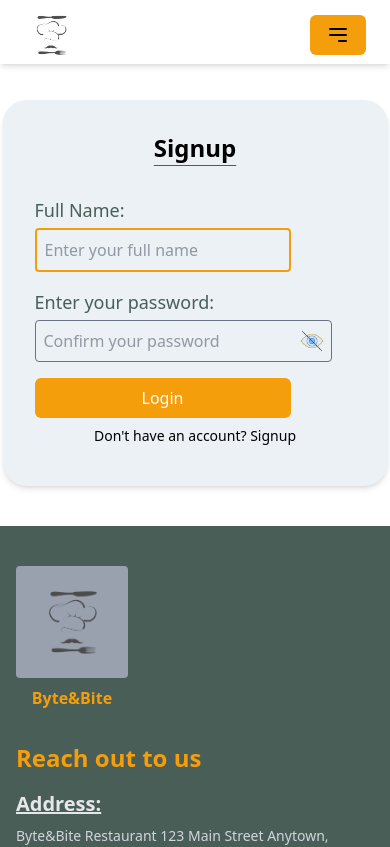
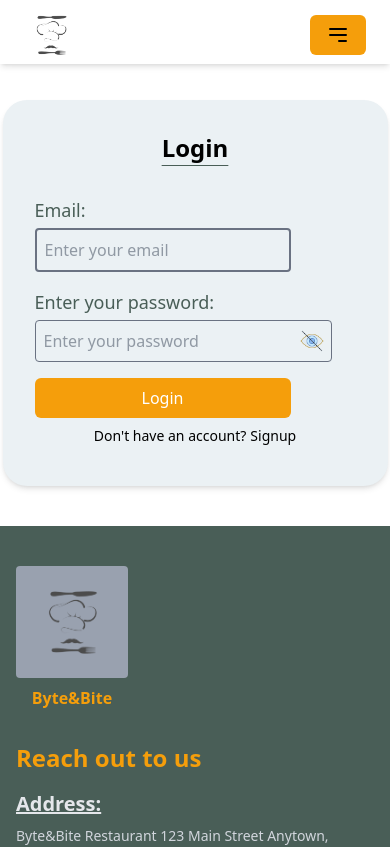
Before and after one commit to HarisKhann1/Byte-n-Bite, a React (Vite) app: page /login in a window 390 px wide. Shown: the top 847 px of the page. Built offline with nearby package versions, Linux system fonts and the light colour scheme.

Commit message:
fixed some authentication ui and added sonner toast library

```diff
--- a/package.json
+++ b/package.json
@@ -13,7 +13,9 @@
     "@tailwindcss/vite": "^4.0.0",
     "react": "^18.3.1",
     "react-dom": "^18.3.1",
+    "react-hook-form": "^7.54.2",
     "react-router-dom": "^7.1.3",
+    "sonner": "^1.7.4",
     "tailwindcss": "^4.0.0"
   },
   "devDependencies": {
--- a/src/components/Button.jsx
+++ b/src/components/Button.jsx
@@ -2,7 +2,7 @@ import React from 'react'
 
 export default function Button({
     children,
-    type = '',
+    type = "button",
     className = '',
     ...props
  }) {
--- a/src/components/FAQs.jsx
+++ b/src/components/FAQs.jsx
@@ -41,7 +41,7 @@ export default function FAQs(props) {
     return (
        <section className='-mt-6 py-20 bg-[#ebf1f4]'>
             <Container>
-                <div className='flex flex-col gap-6'>
+                <div className='flex flex-col gap-6 pb-3'>
                     <h2 className='text-xl font-medium md:font-semibold md:text-3xl lg:text-4xl'>Frequently Asked Questions</h2>
                     <div className='flex flex-col gap-4'>
                         {
--- a/src/components/Input.jsx
+++ b/src/components/Input.jsx
@@ -16,14 +16,14 @@ function Input(
         <div>
             {label && <label htmlFor={id} className='block text-secondary font-medium text-lg mb-1'>{ label }:</label>}
             <input
+                ref={ref}
                 className={`border-1 border-gray-500 rounded outline-none px-2 py-[0.5rem]
-                            sm:text-[1rem] sm:font-medium text-gray-700 duration-100 ease-in-out focus:border-primary
+                            sm:text-[1rem] sm:font-medium text-gray-700 duration-100 ease-in-out
                              focus:border-2
                             ${className}
                          `}
                 placeholder={placeholder}
                 type={type}
-                ref={ref}
                 id={id}
                 {...props}
             />
--- a/src/components/Login.jsx
+++ b/src/components/Login.jsx
@@ -7,23 +7,26 @@ import Button from './Button';
 import { Link } from 'react-router-dom';
 import showPasswordImage from '../assets/images/show-password-48.png'
 import hidePasswordImage from '../assets/images/blind-40.png'
+import { useForm } from 'react-hook-form';
+import { toast } from 'sonner'
 
 export default function Login(props) {
-    const ref = useRef();
-    const passRef = useRef();
     const [isPasswordHidden, setisPasswordHidden] = React.useState(true)
+    const { register, handleSubmit, formState: { errors }, setFocus } = useForm();
+
+    const onSubmit = (data) => {
+        toast.success('Login successful');
+        console.log('submitted');
+        console.log(data);
+    }
 
     useEffect(() => {
-        ref.current.focus(); // Focus only on the first render
-    }, []);
+        setFocus('email') // Focus only on the first render
+    }, [setFocus]);
 
-    useEffect(() => {
-        if (!isPasswordHidden) {
-            passRef.current.type = 'text';
-        } else {
-            passRef.current.type = 'password';
-        }
-    }, [isPasswordHidden]);
+    const redBorderONError = (inputBox) => {
+        return inputBox ? 'border-2 border-red-500' : ''
+    }
 
     return (
         <section className='pt-25 pb-10 flex flex-col items-center'>
@@ -33,34 +36,71 @@ export default function Login(props) {
                             <h2 className='border-2 border-secondary py-1 font-medium px-4 rounded-2xl'>Byte&Bite</h2>
                         </div>
                         <div className='flex flex-col gap-2 items-center'>
-                            <h2 className='mb-6 text-2xl font-bold text-center underline underline-offset-8 decoration-1 decoration-secondary'>Signup</h2>
-                            <form className='flex flex-col gap-4'>
-                                <Input  label='Full Name' type='text' className='min-w-64 md:min-w-72' placeholder='Enter your full name' ref={ref}/>
+                            <h2 className='mb-6 text-2xl font-bold text-center underline underline-offset-8 decoration-1 decoration-secondary'>Login</h2>
+                            <form onSubmit={handleSubmit(onSubmit)} className='flex flex-col gap-4'>
+                                <Input
+                                    {...register("email",
+                                        {
+                                            required: "Email is required.",
+                                            pattern: {
+                                                value: /^[a-zA-Z0-9._-]+@[a-zA-Z0-9.-]+\.[a-zA-Z]{2,4}$/,
+                                                message: "Invalid email address."
+                                            }
+                                        }
+                                    )}
+                                    label='Email'
+                                    type='text'
+                                    className={`min-w-64 md:min-w-72 ${redBorderONError(errors.email)}`}
+                                    placeholder='Enter your email'
+                                />
+                                {errors.email && <p className="text-red-500 text-sm -mt-4">{errors.email.message}</p>}
                                 <div className='min-w-64 md:min-w-72 flex flex-row items-center'>
-                                    <Input ref={passRef}  label='Enter your password' type='password' className='min-w-64 md:min-w-72 pr-14' placeholder='Confirm your password'/>
+                                    <Input
+                                        {
+                                            ...register("password",
+                                                {
+                                                    required: "Password is required.",
+                                                    minLength: {
+                                                        value: 8,
+                                                        message: "Password must be at least 8 characters long."
+                                                    }
+                                                }
+                                            )
+                                        }
+                                        label='Enter your password'
+                                        type={isPasswordHidden ? 'password' : 'text'}
+                                        className={`min-w-64 md:min-w-72 pr-14 ${redBorderONError(errors.password)}`}
+                                        placeholder='Enter your password'
+                                    />
                                     <img
                                         className='w-6 h-6 cursor-pointer -translate-x-8 translate-y-4'
                                         onClick={() => setisPasswordHidden(!isPasswordHidden)}
                                         src={isPasswordHidden ? hidePasswordImage : showPasswordImage}
-                                        alt="password hidden"
+                                        alt="Toggle password visibility"
                                     />
                                 </div>
+                                {errors.password && <p className="text-red-500 text-sm -mt-4">{errors.password.message}</p>}
                                 <div>
-                                    <Button type='submit' className='min-w-64 md:min-w-72 bg-primary cursor-pointer font-medium text-white py-2 rounded hover:bg-amber-600 transition duration-300 ease-in-out'>
-                                    Login
+                                    <Button
+                                        type='submit'
+                                        className='min-w-64 md:min-w-72 bg-primary cursor-pointer font-medium text-white py-2 rounded hover:bg-amber-600 transition duration-300 ease-in-out'>
+                                        Login
                                     </Button>
                                 </div>
                             </form>
+
+                            <p className='text-center text-sm'>Don't have an account?
                                 <Link to='/signup'>
-                                    <p className='text-center text-sm'>Don't have an account? <span className='font-medium'>Signup</span></p>
+                                    <span className='font-medium ml-1 hover:text-secondary'>Signup</span>
                                 </Link>
+                            </p>
                         </div>
                     </div>
                     <div className='hidden md:block max-w-[55%]'>
                         <img
                             className='w-[36rem] h-[26rem] object-cover rounded-2xl'
                             src={sigupImage}
-                            alt=""
+                             alt="Signup illustration"
                         />
                     </div>
                 </div>
--- a/src/components/Signup.jsx
+++ b/src/components/Signup.jsx
@@ -1,4 +1,4 @@
-import React from 'react'
+import React,{useState} from 'react'
 import Container from './Container'
 import Input from './Input'
 import { useEffect, useRef } from 'react';
@@ -7,27 +7,42 @@ import Button from './Button';
 import { Link } from 'react-router-dom';
 import showPasswordImage from '../assets/images/show-password-48.png'
 import hidePasswordImage from '../assets/images/blind-40.png'
+import { set, useForm } from 'react-hook-form';
 
 
 export default function Signup(props) {
-    const ref = useRef();
-    const passRef = useRef();
-    const pass2Ref = useRef();
-    const [isPasswordHidden, setisPasswordHidden] = React.useState(true)
+    const [isPasswordsMatch, setisPasswordsMatch] = useState(true)
+    const [isPasswordHidden, setisPasswordHidden] = useState(true)
+    const [isPassword2Focused, setisPassword2Focused] = useState(false)
+    const { register, handleSubmit, watch, formState: { errors }, setFocus, setError, clearErrors } = useForm();
 
     useEffect(() => {
-        ref.current.focus(); // Focus only on the first render
-    }, []);
+        setFocus('fullname'); // Focus only on the first render
+    }, [setFocus]);
 
     useEffect(() => {
-        if (!isPasswordHidden) {
-            passRef.current.type = 'text';
-            pass2Ref.current.type = 'text';
-        } else {
-            passRef.current.type = 'password';
-            pass2Ref.current.type = 'password';
+        if (isPassword2Focused && (watch('password') !== watch('password2'))) {
+            console.log('passwords do not match');
+            setisPasswordsMatch(false)
+            return;
         }
-    }, [isPasswordHidden]);
+
+        if (isPassword2Focused && (watch('password') === watch('password2'))) {
+            setisPasswordsMatch(true)
+        }
+    }, [watch('password'), watch('password2'), isPassword2Focused]);
+
+    const onSubmit = (data) => {
+        if (watch('password') !== watch('password2')) {
+            return;
+        }
+        console.log('submitted');
+        console.log(data);
+    }
+
+    const redBorderONError = (inputBox) => {
+         return inputBox ? 'border-2 border-red-500' : ''
+    }
 
     return (
         <section className='pt-25 pb-10 flex flex-col items-center'>
@@ -38,11 +53,83 @@ export default function Signup(props) {
                         </div>
                         <div className='flex flex-col gap-2 items-center'>
                             <h2 className='mb-6 text-2xl font-bold text-center underline underline-offset-8 decoration-1 decoration-secondary'>Signup</h2>
-                            <form className='flex flex-col gap-4'>
-                                <Input  label='Full Name' type='text' className='min-w-64 md:min-w-72' placeholder='Enter your full name' ref={ref}/>
-                                <Input  label='Email' type='text' className='min-w-64 md:min-w-72' placeholder='Enter your email'/>
+
+                            <form onSubmit={handleSubmit(onSubmit)} className='flex flex-col gap-4'>
+                                <Input
+                                    { ...register("fullname",
+                                        {
+                                            required: "Full name is required.",
+                                            minLength: {
+                                                value: 3,
+                                                message: "Full name must be at least 3 characters long."
+                                            }
+                                        }
+                                    )}
+                                    label='Full Name'
+                                    type='text'
+                                    className={`min-w-64 md:min-w-72 ${redBorderONError(errors.fullname)}`} placeholder='Enter your full name'
+                                />
+                                {errors.fullname && <p className="text-red-500 text-sm -mt-4">{errors.fullname.message}</p>}
+
+                                <Input
+                                    { ...register("email",
+                                        {
+                                            required: "Email is required.",
+                                            pattern: {
+                                                value: /^[a-zA-Z0-9._-]+@[a-zA-Z0-9.-]+\.[a-zA-Z]{2,4}$/,
+                                                message: "Invalid email address."
+                                            }
+                                        }
+                                    )}
+                                    label='Email'
+                                    type='text'
+                                    className={`min-w-64 md:min-w-72 ${redBorderONError(errors.email)}`}
+                                    placeholder='Enter your email'
+                                />
+                                {errors.email && <p className="text-red-500 text-sm -mt-4">{errors.email.message}</p>}
+
                                 <div className='min-w-64 md:min-w-72 flex flex-row items-center'>
-                                    <Input ref={passRef}  label='Enter your password' type='password' className='min-w-64 md:min-w-72 pr-14' placeholder='Confirm your password'/>
+                                    <Input
+                                        { ...register("password",
+                                            {
+                                                required: "Password is required.",
+                                                minLength: {
+                                                    value: 8,
+                                                    message: "Password must be at least 8 characters long."
+                                                }
+                                            }
+                                        )}
+                                        label='Enter your password'
+                                        type={isPasswordHidden ? 'password' : 'text'}
+                                        className={`min-w-64 md:min-w-72 pr-14 ${redBorderONError(errors.password)}`}
+                                        placeholder='Confirm your password'
+                                    />
+                                    <img
+                                        onClick={() => setisPasswordHidden(!isPasswordHidden)}
+                                        className='w-6 h-6 cursor-pointer -translate-x-8 translate-y-4'
+                                        src={isPasswordHidden ? hidePasswordImage : showPasswordImage}
+                                        alt="password hidden"
+                                    />
+                                </div>
+                                {errors.password && <p className="text-red-500 text-sm -mt-4">{errors.password.message}</p>}
+
+                                <div className='min-w-64 md:min-w-72 flex flex-row items-center'>
+                                    <Input
+                                        { ...register("password2",
+                                            {
+                                                required: "Password is required.",
+                                                minLength: {
+                                                    value: 8,
+                                                    message: "Password must be at least 8 characters long."
+                                                }
+                                            }
+                                        )}
+                                        label='Confirm your password'
+                                        type={isPasswordHidden ? 'password' : 'text'}
+                                        className={`min-w-64 md:min-w-72 pr-14 ${redBorderONError(errors.password2)}`}
+                                        placeholder='Confirm your password'
+                                        onClick={() => setisPassword2Focused(true)}
+                                    />
                                     <img
                                         className='w-6 h-6 cursor-pointer -translate-x-8 translate-y-4'
                                          onClick={() => setisPasswordHidden(!isPasswordHidden)}
@@ -50,32 +137,27 @@ export default function Signup(props) {
                                         alt="password hidden"
                                     />
                                 </div>
-                                <div className='min-w-64 md:min-w-72 flex flex-row items-center'>
-                                    <Input ref={pass2Ref}  label='Confirm your password' type='password' className='min-w-64 md:min-w-72 pr-14' placeholder='Confirm your password'/>
-                                    <img
-                                        className='w-6 h-6 cursor-pointer -translate-x-8 translate-y-4'
-                                         onClick={() => setisPasswordHidden(!isPasswordHidden)}
-                                        src={isPasswordHidden ? hidePasswordImage : showPasswordImage}
-                                        alt="password hidden"
-                                    />
-                                </div>
-
+                                {errors.password2 && <p className="text-red-500 text-sm -mt-4">{errors.password2.message}</p>}
+                                {!isPasswordsMatch && <p className="text-red-500 text-sm -mt-4">Passwords do not match.</p>}
                                 <div>
                                     <Button type='submit' className='min-w-64 md:min-w-72 bg-primary cursor-pointer font-medium text-white py-2 rounded hover:bg-amber-600 transition duration-300 ease-in-out'>
                                         Login
                                     </Button>
                                 </div>
                             </form>
+
+                            <p className='text-center text-sm'>Already have an account?
                                 <Link to='/login'>
-                                    <p className='text-center text-sm'>Already have an account? <span className='font-medium'>Login</span></p>
+                                    <span className='font-medium ml-1 hover:text-secondary'>Login</span>
                                 </Link>
+                            </p>
                         </div>
                     </div>
                     <div className='hidden md:block max-w-[55%]'>
                         <img
                             className='w-[36rem] h-[36rem] object-cover rounded-2xl'
                             src={sigupImage}
-                            alt=""
+                            alt="sigup illustration"
                         />
                     </div>
                 </div>
--- a/src/components/header/Header.jsx
+++ b/src/components/header/Header.jsx
@@ -40,7 +40,7 @@ export default function Header() {
                             <li>
                                 <Link to={'/login'}>
                                     <Button className='bg-secondary hover: hover:bg-[#3a4a43] transform hover:scale-105 duration-300 text-white px-6 py-2 rounded-full cursor-pointer'>
-                                        Sign in
+                                        Login
                                     </Button>
                                 </Link>
                             </li>
@@ -72,6 +72,13 @@ export default function Header() {
                                             </li>
                                         )
                                     )}
+                                    <li>
+                                        <Link to={'/login'}>
+                                            <Button className='bg-secondary hover: hover:bg-[#3a4a43] transform hover:scale-105 duration-300 text-white px-6 py-2 rounded-full cursor-pointer'>
+                                                Login
+                                            </Button>
+                                        </Link>
+                                    </li>
                                 </ul>
                             </div>
                         )}
--- a/src/main.jsx
+++ b/src/main.jsx
@@ -2,6 +2,7 @@ import { StrictMode } from 'react'
 import { createRoot } from 'react-dom/client'
 import './index.css'
 import App from './App.jsx'
+import { Toaster } from 'sonner';
 
 import {createBrowserRouter, RouterProvider} from 'react-router-dom'
 import Home from './pages/Home'
@@ -46,5 +47,6 @@ import { Login, Signup } from './components/index.js'
 createRoot(document.getElementById('root')).render(
   <StrictMode>
     <RouterProvider router={router} />
+    <Toaster richColors />
   </StrictMode>,
 )
```
Also changed, not shown: 1 other file (tests, documents, lock files or other folders).
